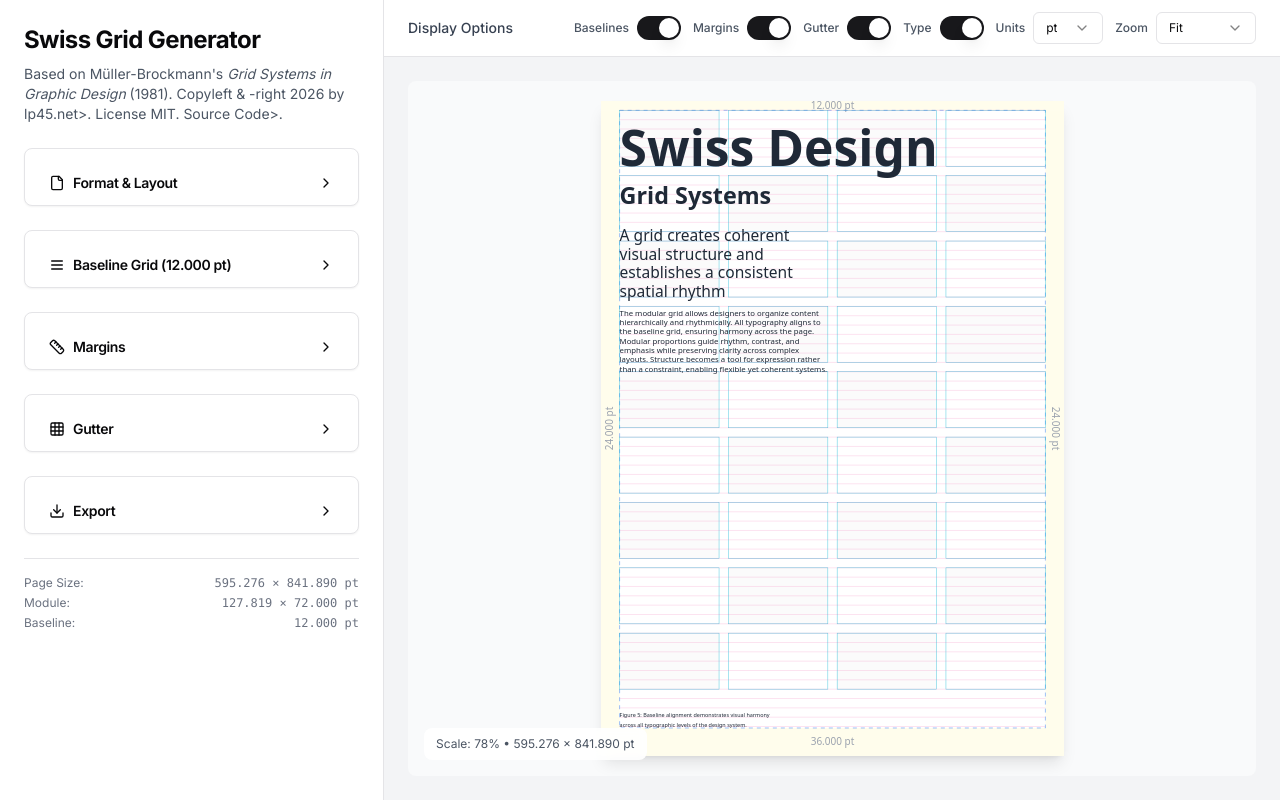
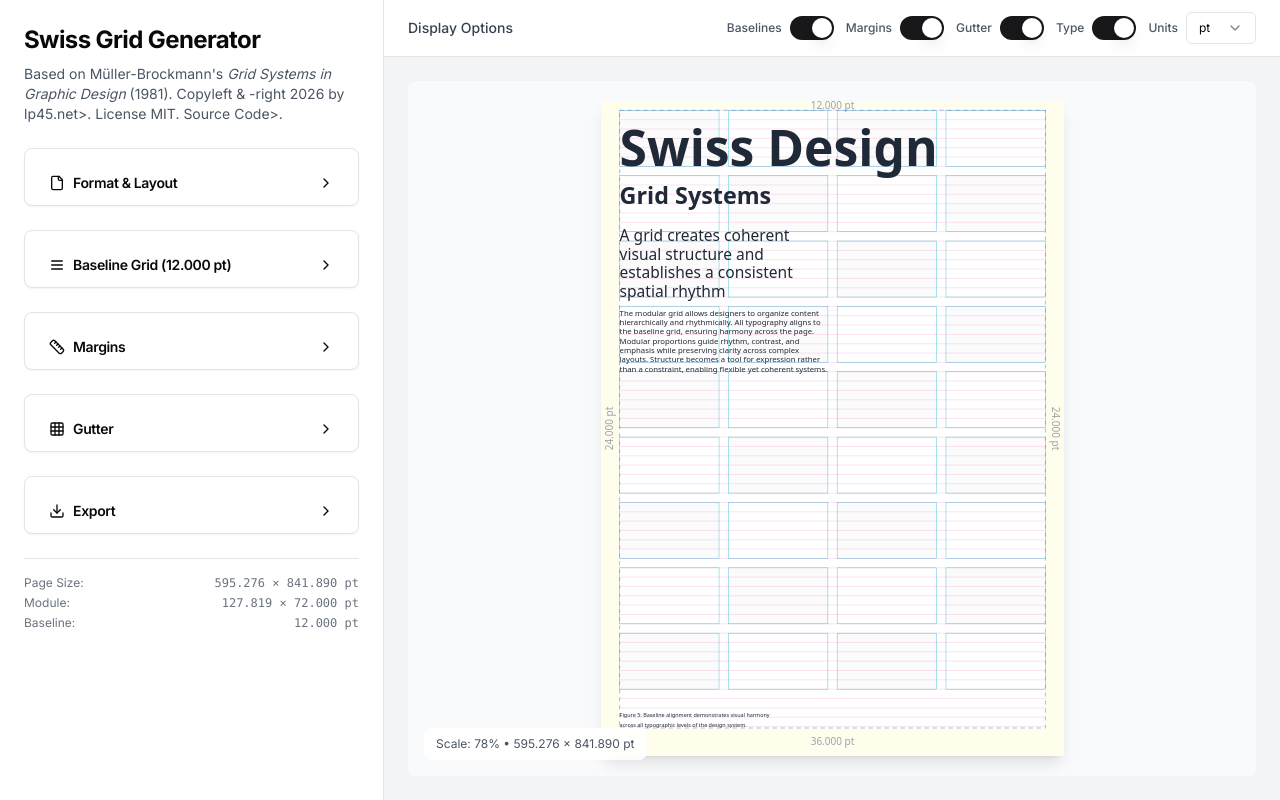
Before and after one commit to longplay45/swiss-grid-generator, a Next.js app in the folder webapp/: page / in a window 1280 px wide. Built offline with nearby package versions, Linux system fonts and the light colour scheme.

Commit message:
Remove zoom toggle, use fit-to-container as standard

```diff
--- a/webapp/app/page.tsx
+++ b/webapp/app/page.tsx
@@ -44,7 +44,6 @@ export default function Home() {
   const [showMargins, setShowMargins] = useState(true)
   const [showTypography, setShowTypography] = useState(true)
   const [displayUnit, setDisplayUnit] = useState<"pt" | "mm" | "px">("pt")
-  const [zoom, setZoom] = useState<"original" | "fit">("fit")
   const [useCustomMargins, setUseCustomMargins] = useState(false)
   const [customMarginMultipliers, setCustomMarginMultipliers] = useState({ top: 1, left: 2, right: 2, bottom: 3 })
   const [collapsed, setCollapsed] = useState<Record<string, boolean>>({ format: true, baseline: true, margins: true, gutter: true, export: true })
@@ -560,18 +559,6 @@ export default function Home() {
                 </SelectContent>
               </Select>
             </div>
-            <div className="flex items-center gap-2">
-              <Label className="text-xs text-gray-600">Zoom</Label>
-              <Select value={zoom} onValueChange={(v: "original" | "fit") => setZoom(v)}>
-                <SelectTrigger className="w-[100px] h-8 text-xs">
-                  <SelectValue />
-                </SelectTrigger>
-                <SelectContent>
-                  <SelectItem value="original">Original</SelectItem>
-                  <SelectItem value="fit">Fit</SelectItem>
-                </SelectContent>
-              </Select>
-            </div>
           </div>
         </div>
         <div className="flex-1 p-4 md:p-6 overflow-auto">
@@ -582,7 +569,6 @@ export default function Home() {
             showMargins={showMargins}
             showTypography={showTypography}
             displayUnit={displayUnit}
-            zoom={zoom}
             rotation={rotation}
           />
         </div>
--- a/webapp/components/grid-preview.tsx
+++ b/webapp/components/grid-preview.tsx
@@ -46,7 +46,6 @@ interface GridPreviewProps {
   showMargins: boolean
   showTypography: boolean
   displayUnit: "pt" | "mm" | "px"
-  zoom?: "original" | "fit"
   rotation?: number
 }
 
@@ -57,7 +56,6 @@ export function GridPreview({
   showMargins,
   showTypography,
   displayUnit,
-  zoom = "original",
   rotation = 0,
 }: GridPreviewProps) {
   const canvasRef = useRef<HTMLCanvasElement>(null)
@@ -386,17 +384,13 @@ export function GridPreview({
       const scaleX = containerWidth / width
       const scaleY = containerHeight / height
 
-      if (zoom === "fit") {
-        setScale(Math.min(scaleX, scaleY))
-      } else {
-        setScale(Math.min(scaleX, scaleY, 1))
-      }
+      setScale(Math.min(scaleX, scaleY))
     }
 
     calculateScale()
     window.addEventListener("resize", calculateScale)
     return () => window.removeEventListener("resize", calculateScale)
-  }, [result, zoom])
+  }, [result])
 
   // Detect mobile state and update on resize
   useEffect(() => {
```
